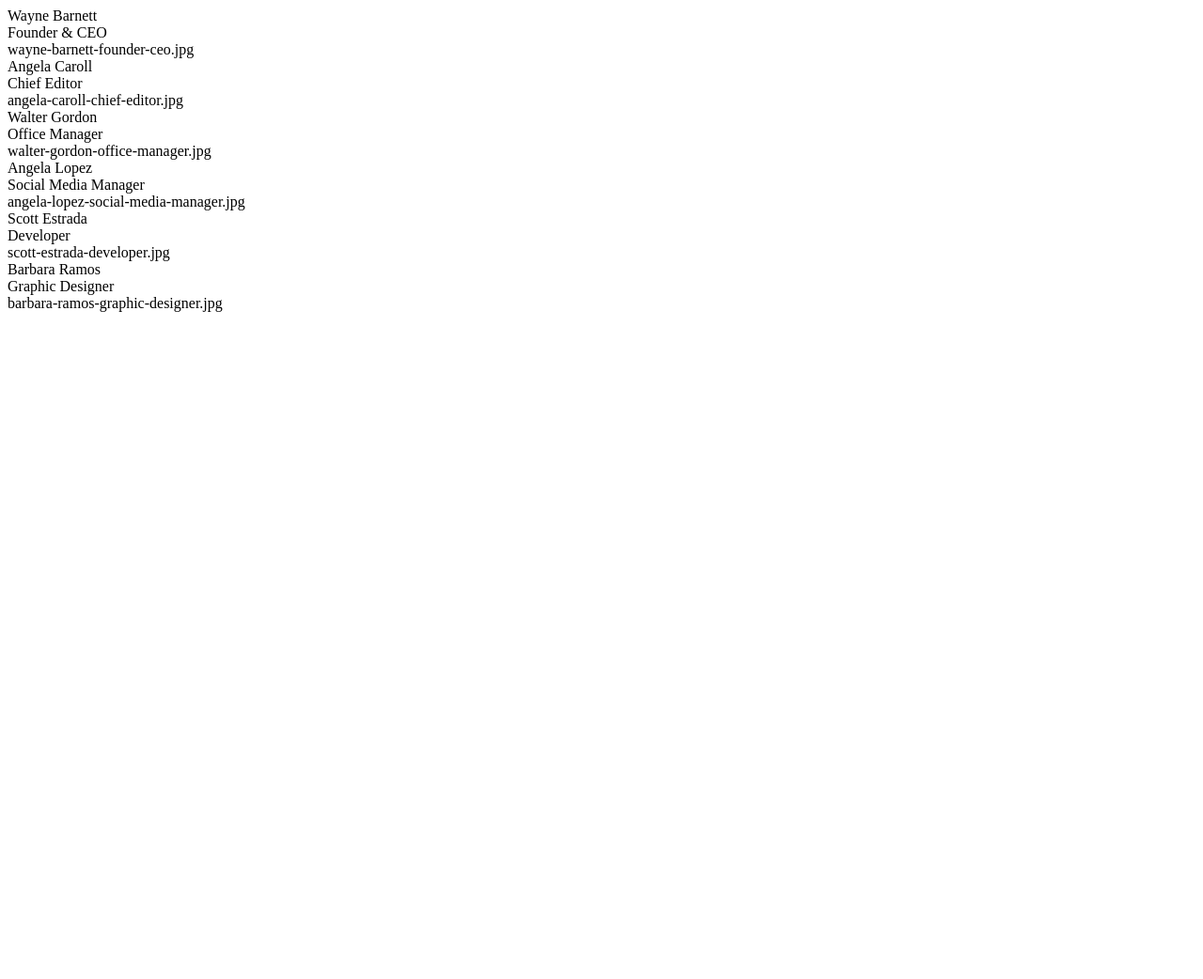
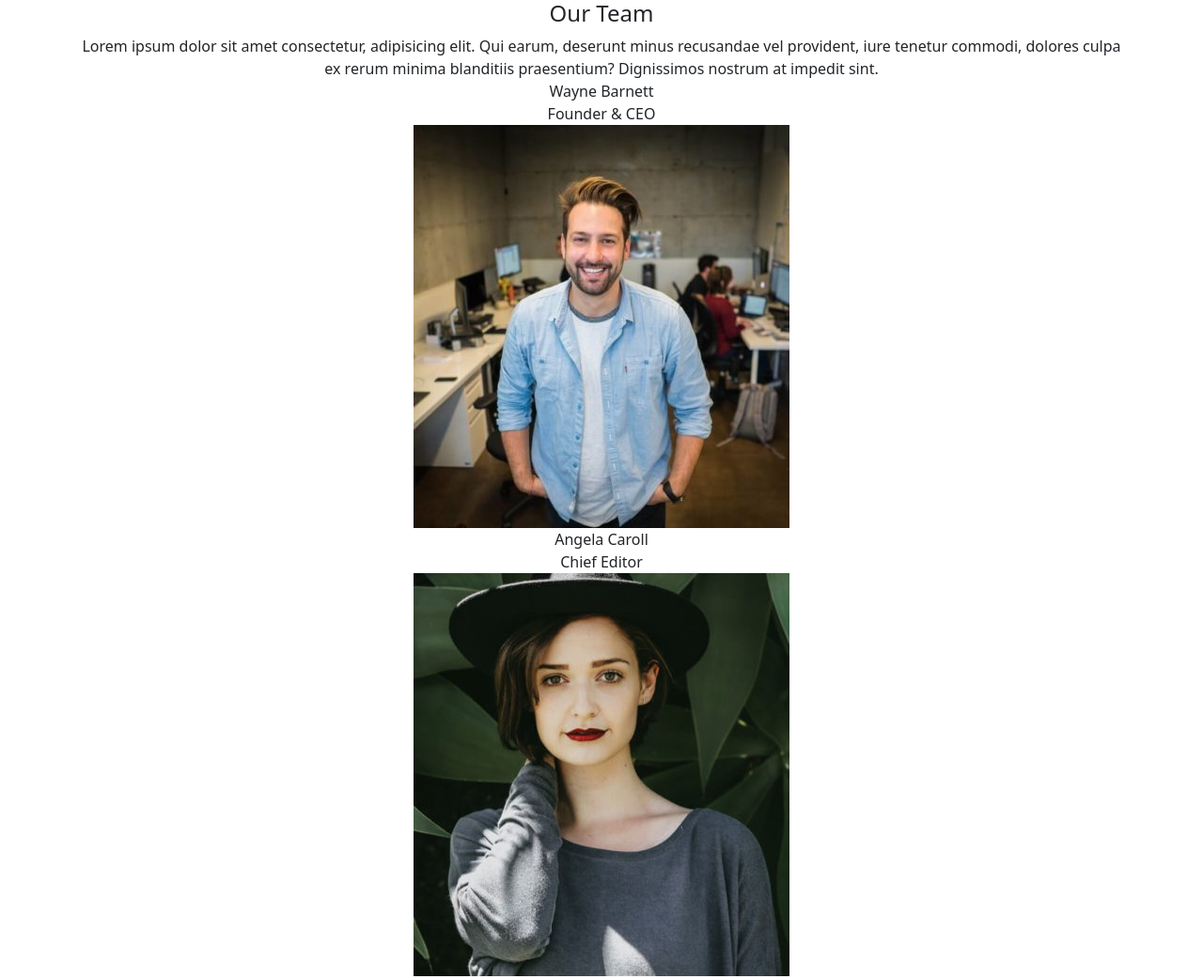
Before and after one commit to SirAlyon/js-our-team, a plain HTML site: page index.html in a window 1280 px wide. Shown: the top 1042 px of the page at 94% size. Before the commit the page ends 800 px from the top, so only its background shows below. Drawn offline with nearby package versions, Linux system fonts and the light colour scheme.

Commit message:
add bonus 1

```diff
--- a/index.html
+++ b/index.html
@@ -5,10 +5,13 @@
     <meta http-equiv="X-UA-Compatible" content="IE=edge">
     <meta name="viewport" content="width=device-width, initial-scale=1.0">
     <title>Document</title>
+    <link rel="stylesheet" href="https://cdn.jsdelivr.net/npm/bootstrap@5.1.3/dist/css/bootstrap.min.css">
 </head>
 <body>
 
-    <div class="team">
+    <div class="team container text-center">
+        <h4>Our Team</h4>
+        <div>Lorem ipsum dolor sit amet consectetur, adipisicing elit. Qui earum, deserunt minus recusandae vel provident, iure tenetur commodi, dolores culpa ex rerum minima blanditiis praesentium? Dignissimos nostrum at impedit sint.</div>
 
     </div>
 
--- a/main.js
+++ b/main.js
@@ -39,10 +39,7 @@ for (let index = 0; index < team.length; index++) {
     const person = team[index];
     document.querySelector('.team').insertAdjacentHTML('beforeend', `<div>${person.name}</div>` )
     document.querySelector('.team').insertAdjacentHTML('beforeend', `<div>${person.role}</div>`)
-    document.querySelector('.team').insertAdjacentHTML('beforeend', `<div>${person.image}</div>`)
-
-
-
+    document.querySelector('.team').insertAdjacentHTML('beforeend', `<img src="./img/${person.image}"></img>`)
 }
 
 /* console.log(team[0].name);
```
Also changed, not shown: img/angela-caroll-chief-editor.jpg (added), img/angela-lopez-social-media-manager.jpg (added), img/barbara-ramos-graphic-designer.jpg (added), img/new-team-member-01.jpg (added), img/new-team-member-02.jpg (added), img/new-team-member-03.jpg (added), img/new-team-member-04.jpg (added), img/scott-estrada-developer.jpg (added), img/walter-gordon-office-manager.jpg (added), img/wayne-barnett-founder-ceo.jpg (added).
